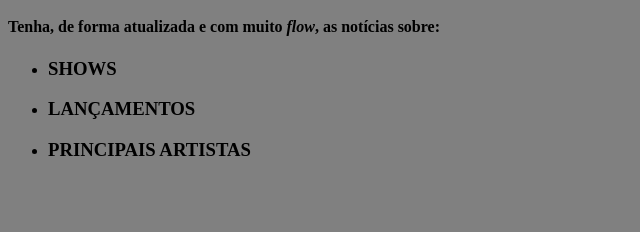
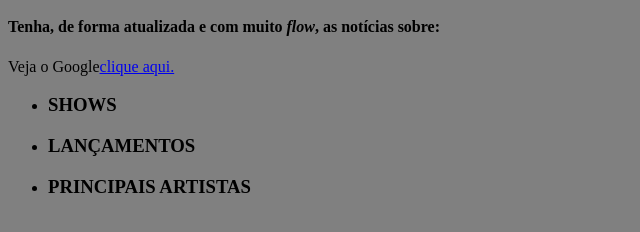
Before and after one commit to naely-costa/newsite, a plain HTML site: page index.html in a window 1280 px wide. Shown: the part 48-280 px from the top of the page, without its empty margins (0-640 px from the left). Drawn offline with Linux system fonts and the light colour scheme.

Commit message:
Update index.html

```diff
--- a/index.html
+++ b/index.html
@@ -7,6 +7,7 @@
 </center>
 <p><h4>Tenha, de forma <b>atualizada</b> e com muito <i>flow</i>, as
 notícias sobre:</h4></p>
+<p>Veja o Google<a href="https://www.google.com.br">clique aqui. </a></p>
 <ul>
  <li><h3 atyle="color:white;">SHOWS</h3> </li>
  <li><h3 atyle="color:white;">LANÇAMENTOS</h3></li>
```
